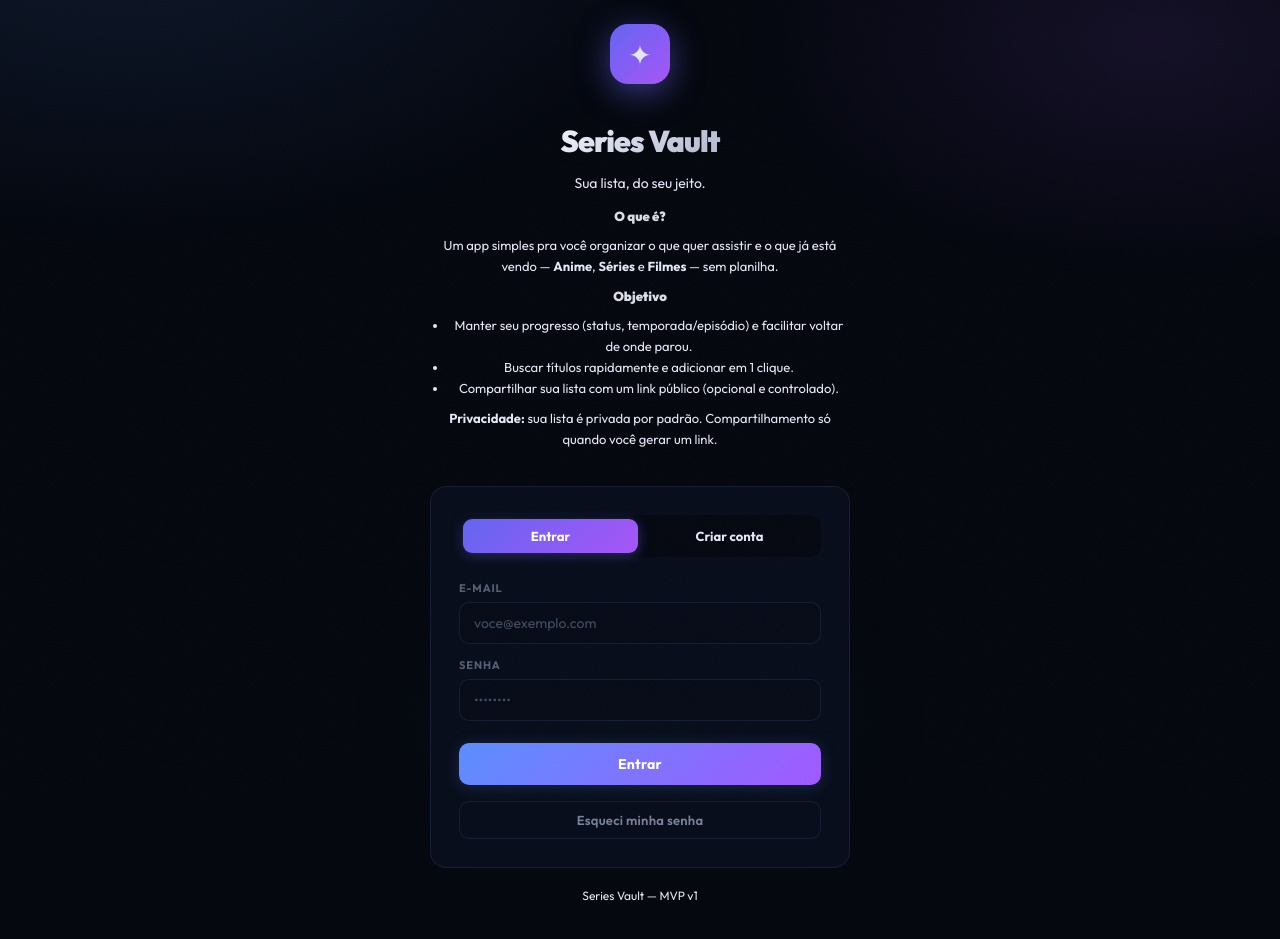
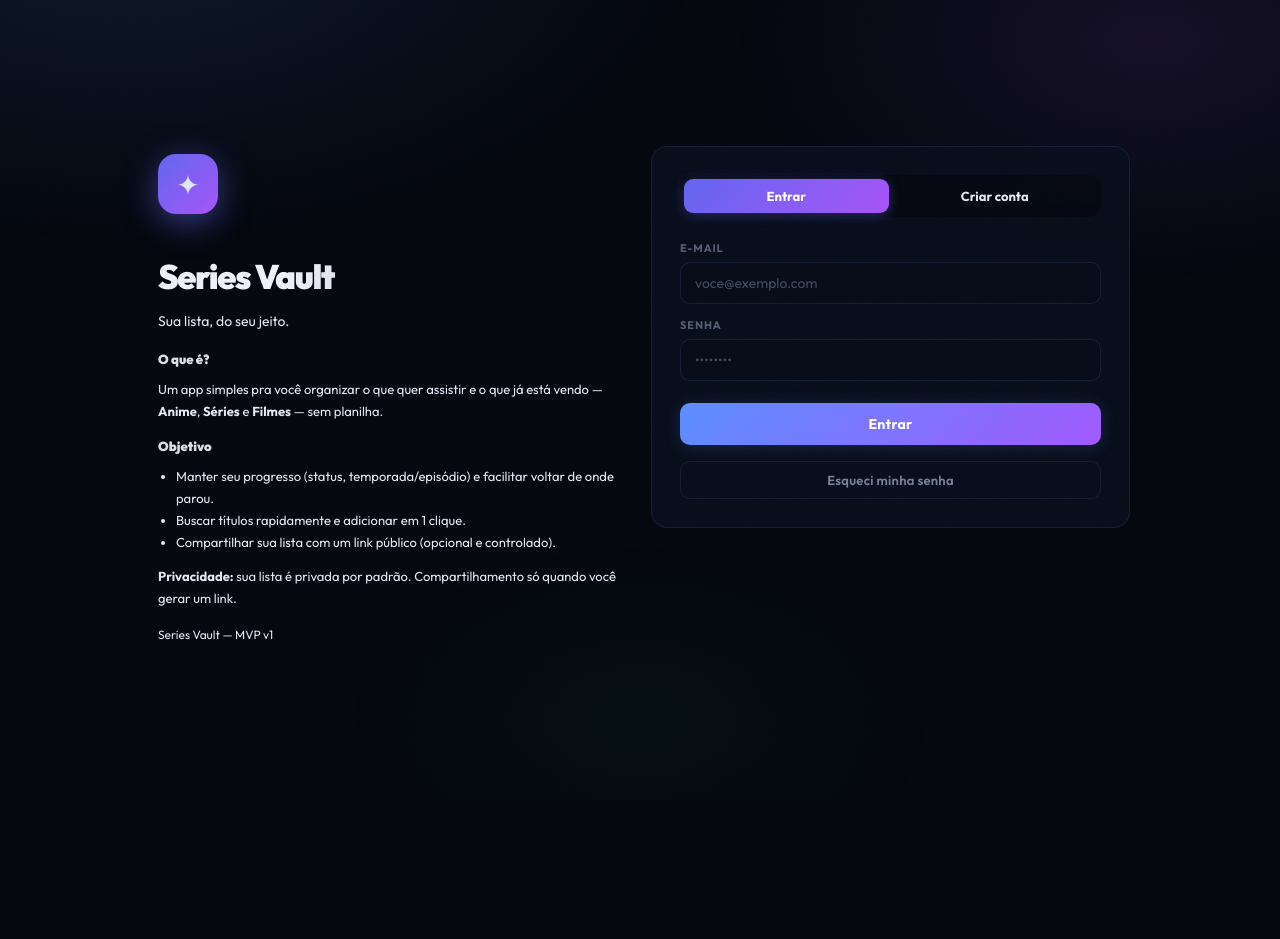
Before and after one commit to Kenpach/Series-valt, a Next.js app: page /login in a window 1280 px wide. After the commit the page ends 800 px from the top, so only its background shows below. Built offline with nearby package versions, Linux system fonts and the light colour scheme; no server answers.

Commit message:
Login layout: info and form side-by-side

```diff
--- a/pages/login.js
+++ b/pages/login.js
@@ -71,9 +71,18 @@ export default function Login() {
 
   return (
     <div style={{ minHeight: '100vh', display: 'flex', alignItems: 'center', justifyContent: 'center', padding: 24 }}>
-      <div style={{ width: '100%', maxWidth: 420 }} className="fadeUp">
-        {/* Brand */}
-        <div style={{ textAlign: 'center', marginBottom: 36 }}>
+      <div style={{ width: '100%', maxWidth: 980 }} className="fadeUp">
+        <div style={{
+          display: 'grid',
+          gridTemplateColumns: 'repeat(auto-fit, minmax(340px, 1fr))',
+          gap: 22,
+          alignItems: 'start',
+        }}>
+          {/* Info */}
+          <div style={{
+            textAlign: 'left',
+            padding: 8,
+          }}>
             <div style={{
               display: 'inline-flex', alignItems: 'center', justifyContent: 'center',
               width: 60, height: 60, borderRadius: 18,
@@ -81,34 +90,41 @@ export default function Login() {
               boxShadow: '0 8px 32px rgba(99,102,241,0.5)',
               marginBottom: 18, fontSize: 28,
             }}>✦</div>
+
             <h1 style={{
-            fontSize: 30, fontWeight: 900, letterSpacing: '-0.03em',
+              fontSize: 34, fontWeight: 950, letterSpacing: '-0.04em',
               background: 'linear-gradient(135deg, #eef0fa 30%, #8892b0 100%)',
               WebkitBackgroundClip: 'text', WebkitTextFillColor: 'transparent', backgroundClip: 'text',
-            marginBottom: 8,
+              marginBottom: 10,
             }}>
               Series Vault
             </h1>
-          <p style={{ color: 'var(--muted)', fontSize: 14 }}>Sua lista, do seu jeito.</p>
+            <p style={{ color: 'var(--muted)', fontSize: 14, marginBottom: 18 }}>Sua lista, do seu jeito.</p>
 
-          {/* What is this */}
-          <div style={{ marginTop: 14, maxWidth: 520, marginInline: 'auto', color: 'var(--faint)', fontSize: 13, lineHeight: 1.6 }}>
-            <div style={{ marginBottom: 8, fontWeight: 800, color: 'rgba(238,240,250,0.92)' }}>O que é?</div>
+            <div style={{ color: 'var(--faint)', fontSize: 13, lineHeight: 1.7 }}>
+              <div style={{ marginBottom: 8, fontWeight: 900, color: 'rgba(238,240,250,0.92)' }}>O que é?</div>
               <div>
                 Um app simples pra você organizar o que quer assistir e o que já está vendo — <b>Anime</b>, <b>Séries</b> e <b>Filmes</b> — sem planilha.
               </div>
-            <div style={{ marginTop: 10, fontWeight: 800, color: 'rgba(238,240,250,0.92)' }}>Objetivo</div>
+
+              <div style={{ marginTop: 12, fontWeight: 900, color: 'rgba(238,240,250,0.92)' }}>Objetivo</div>
               <ul style={{ margin: '8px 0 0', paddingLeft: 18 }}>
                 <li>Manter seu progresso (status, temporada/episódio) e facilitar voltar de onde parou.</li>
                 <li>Buscar títulos rapidamente e adicionar em 1 clique.</li>
                 <li>Compartilhar sua lista com um link público (opcional e controlado).</li>
               </ul>
-            <div style={{ marginTop: 10 }}>
+
+              <div style={{ marginTop: 12 }}>
                 <b>Privacidade:</b> sua lista é privada por padrão. Compartilhamento só quando você gerar um link.
+              </div>
+
+              <div style={{ marginTop: 16, fontSize: 12, color: 'var(--faint)' }}>
+                Series Vault — MVP v1
               </div>
             </div>
           </div>
 
+          {/* Login card */}
           <div className="card" style={{ padding: 28 }}>
             {/* Tab switcher */}
             <div style={{
@@ -169,10 +185,7 @@ export default function Login() {
               </div>
             ) : null}
           </div>
-
-        <p style={{ textAlign: 'center', marginTop: 20, fontSize: 12, color: 'var(--faint)' }}>
-          Series Vault — MVP v1
-        </p>
+        </div>
       </div>
     </div>
   );
```
Lines whose indentation alone changed are shown as unchanged.
